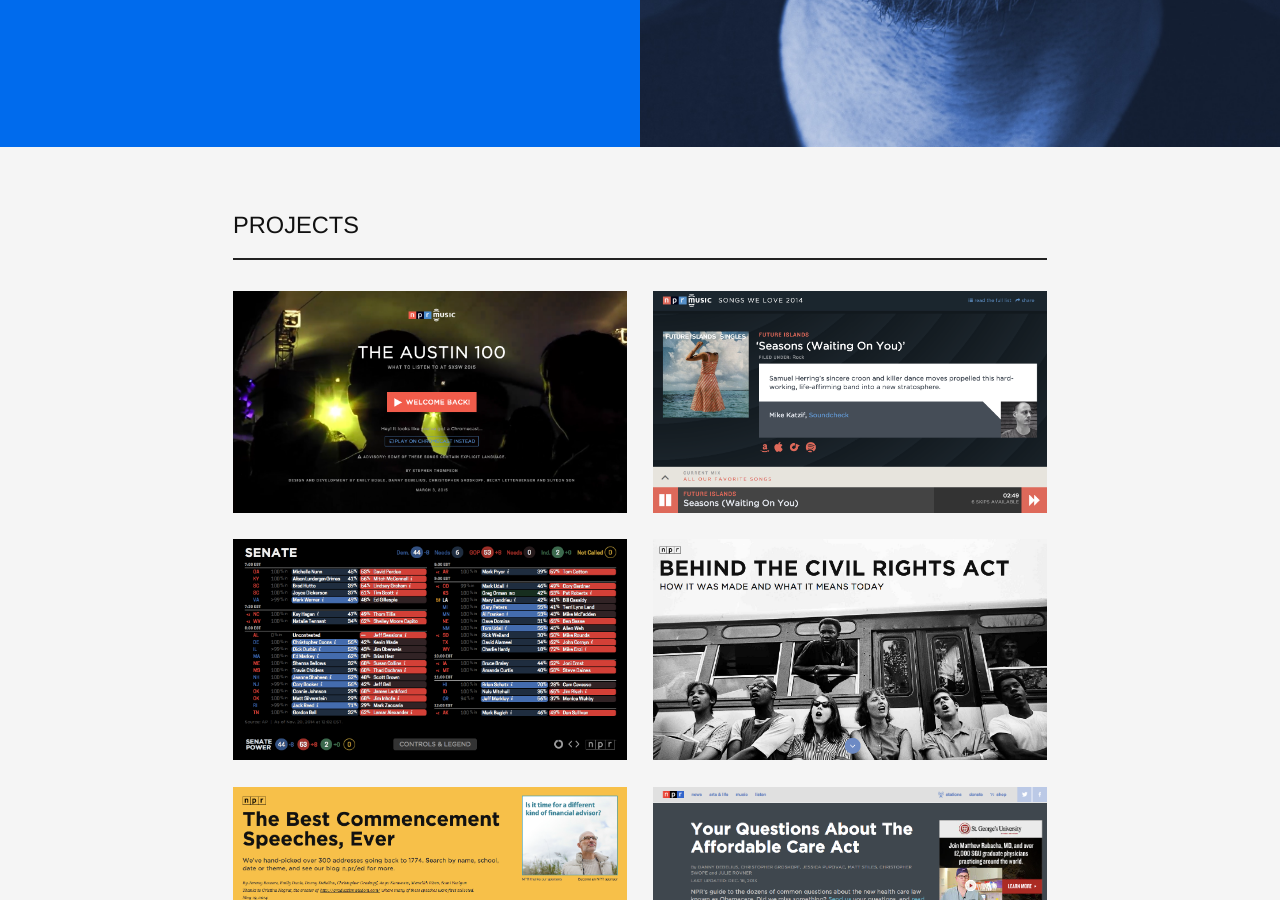
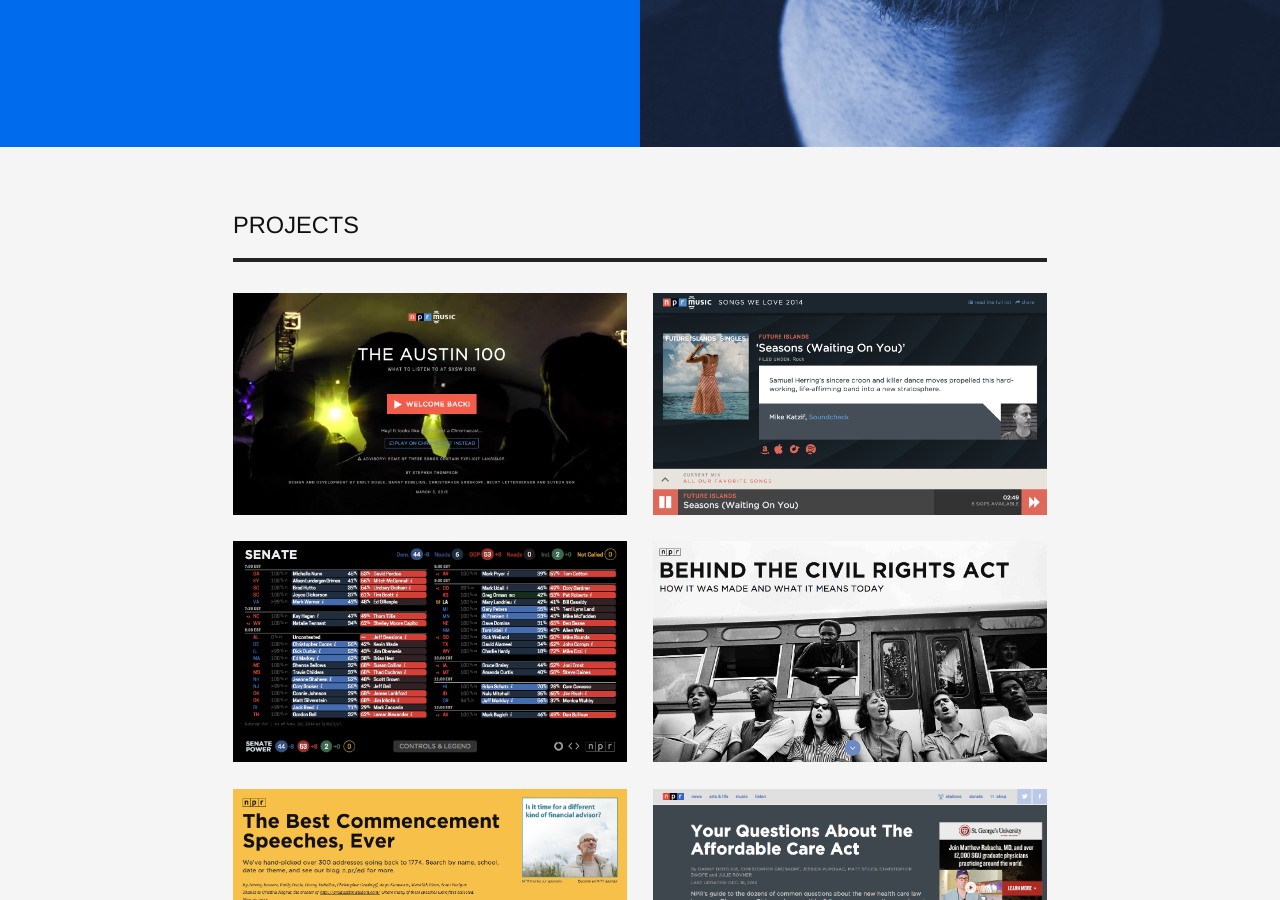
Before and after one commit to dannydb/dannydb.github.io, a Jekyll site: the page built from index.md, in a window 1280 px wide and 900 px high, scrolled down 753 px. Built offline with Jekyll 4.4.1, drawn with Linux system fonts in a browser that asks for light colours.

Commit message:
scale section header border with root font-size

```diff
--- a/_sass/_layout.scss
+++ b/_sass/_layout.scss
@@ -372,7 +372,7 @@
         font-weight: 400;
         text-transform: uppercase;
         line-height: 1.35;
-        border-bottom: 2px solid #222;
+        border-bottom: 0.2rem solid #222;
         padding-bottom: $base-line-height-computed/2;
 
         // @media #{$large-up} {
```
